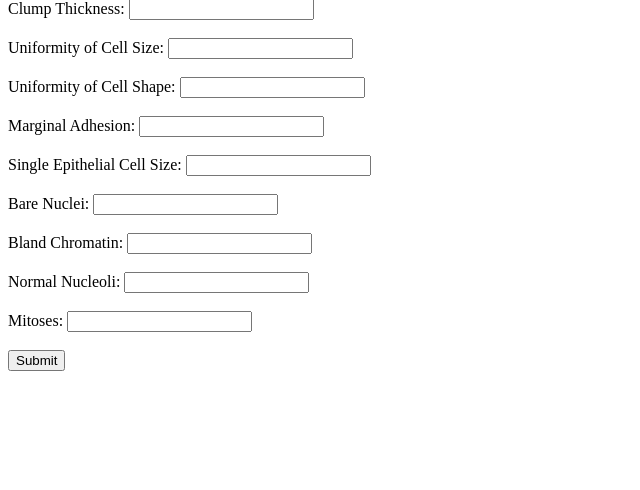
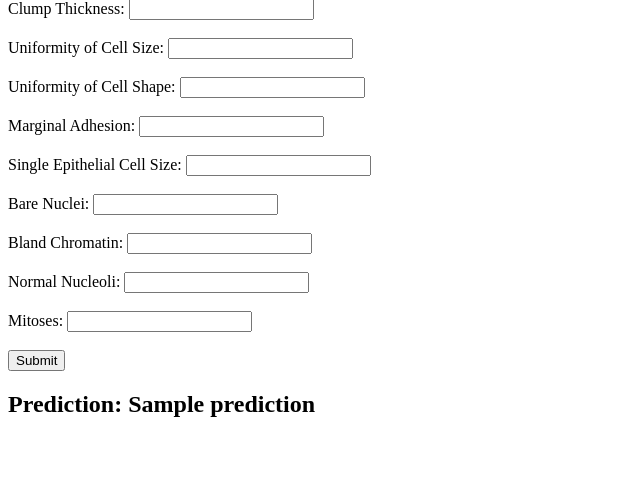
Before and after one commit to davehomrighouse/ANA680, a Flask app: template templates/index.html in a window 1280 px wide. Shown: the part 68-558 px from the top of the page, without its empty margins (0-640 px from the left). Run offline with Flask 3, Linux system fonts and the light colour scheme; the template is opened without the code that fills it: most values are stand-ins (such as "Sample title", 1, 10 or a date in 2020); parts of the project's set-up code (start-up, migrations or seed data) failed here and were passed over.

Commit message:
Changed prediction output to the same entry form

```diff
--- a/templates/index.html
+++ b/templates/index.html
@@ -16,7 +16,7 @@
 
     <h2>Enter Cell Attributes</h2>
 
-    <form action="/predict" method="post">
+    <form method="post">
 
         <label>Clump Thickness:</label>
 
@@ -58,6 +58,10 @@
 
     </form>
 
+    {% if prediction is not none %}
+        <h2>Prediction: {{ prediction }}</h2>
+    {% endif %}
+
 </body>
 
 </html>
```
